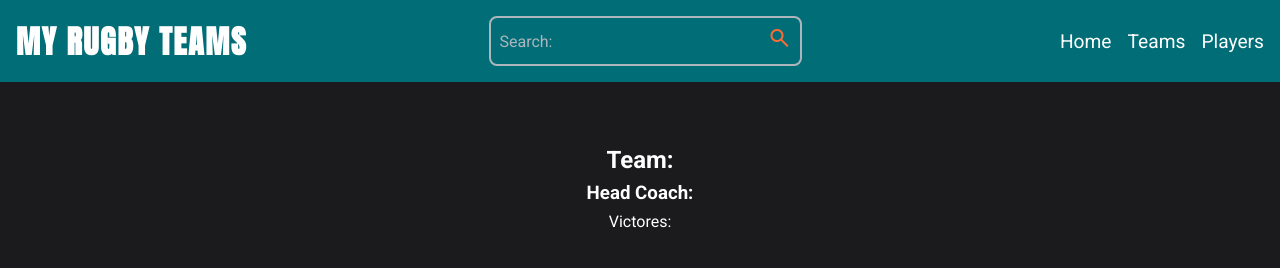
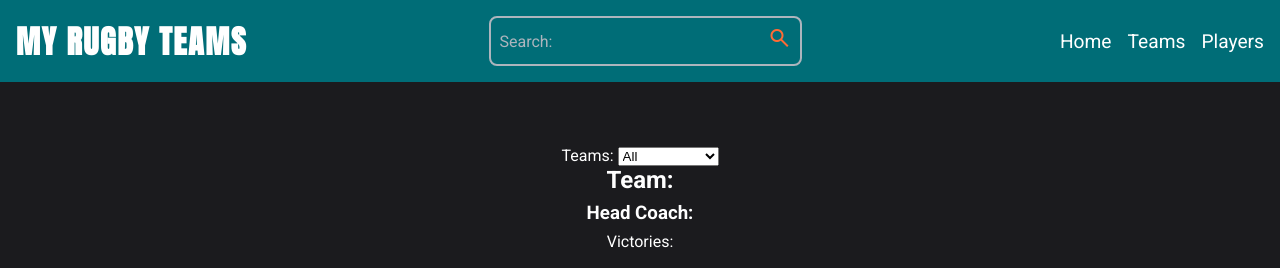
Before and after one commit to Leonardo-Garzon-1995/rugby-teams, a plain HTML site: page index.html in a window 1280 px wide. Shown: the top 268 px of the page. Drawn offline with nearby package versions, Linux system fonts and the light colour scheme.

Commit message:
add selection section

```diff
--- a/index.html
+++ b/index.html
@@ -33,10 +33,26 @@
 
     <main>
         <div class="team-stats-container">
+            <div class="team-select-container">
+                <label for="select-team">Teams: </label>
+                <select name="teams" id="select-team">
+                    <option value="all">All</option>
+                    <option value="argentina">Argentina</option>
+                    <option value="england">England</option>
+                    <option value="france">France</option>
+                    <option value="ireland">Ireland</option>
+                    <option value="italy">Italy</option>
+                    <option value="new-zealand">New Zealand</option>
+                    <option value="scotland">Scotland</option>
+                    <option value="spain">Spain</option>
+                    <option value="wales">Wales</option>
+                </select>
+            </div>
+
             <div class="team-info">
                 <h2 class="team-name">Team: <span id="team-name"></span></h2>
                 <h3 class="team-headCoach">Head Coach: <span id="team-headCoach"></span></h3>
-                <p class="team-victories">Victores: <span id="team-victories"></span></p>
+                <p class="team-victories">Victories: <span id="team-victories"></span></p>
             </div>
             <div class="player-cards">
                 <div class="player-card">
```
